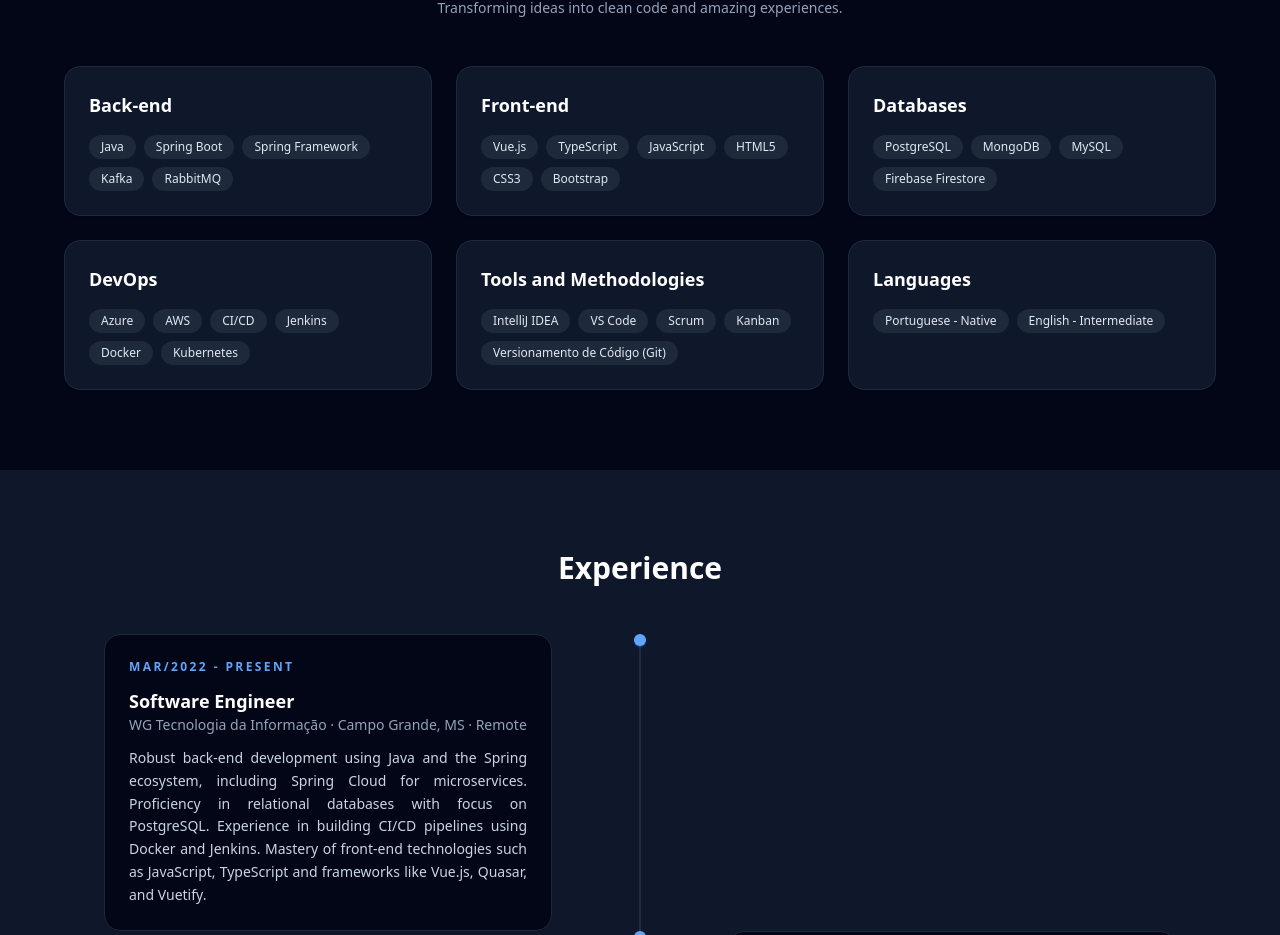
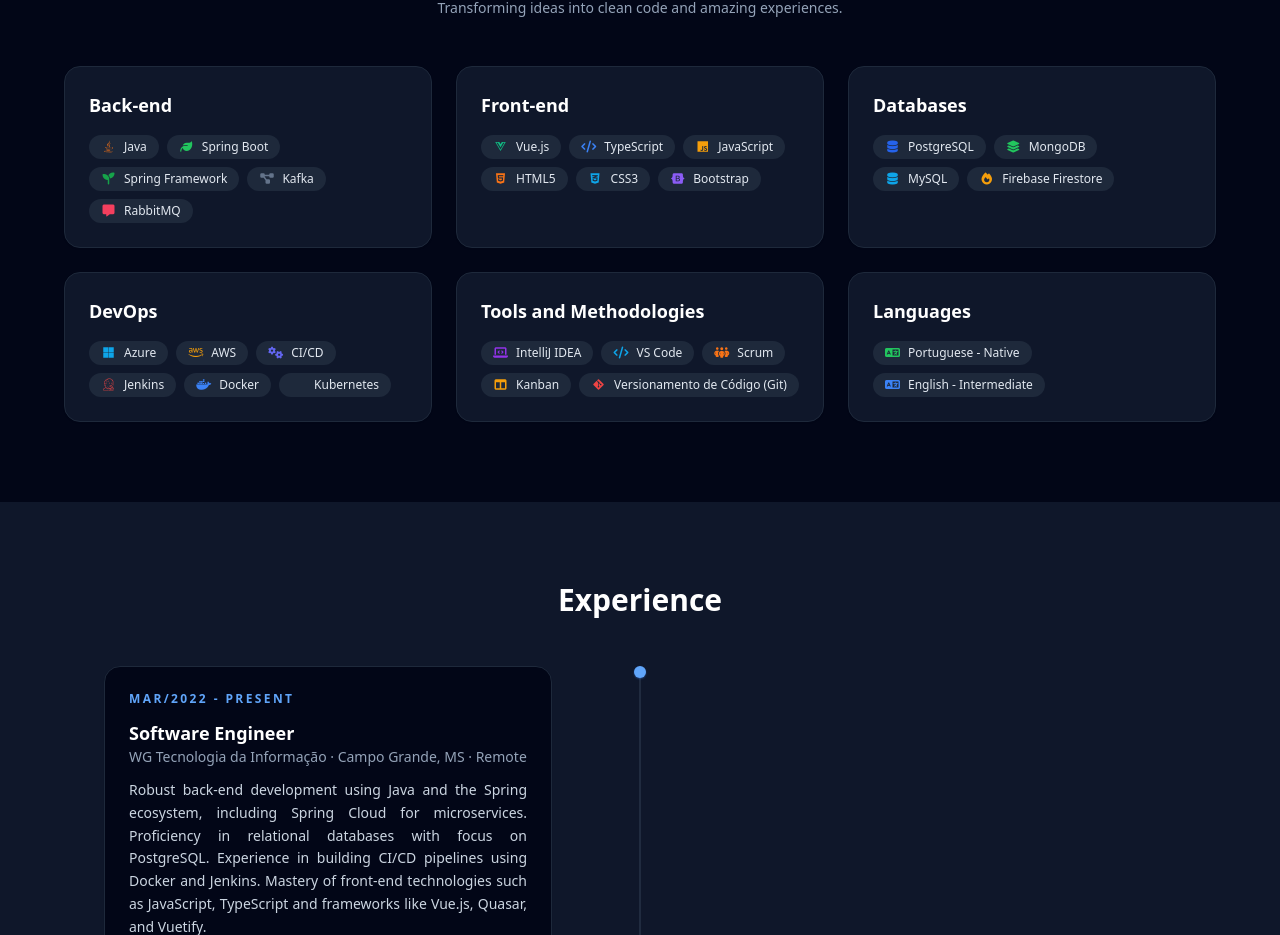
Before and after one commit to WenderGalan/WenderGalan.github.io, a Vue app: page / in a window 1280 px wide. Shown: the part 1399-2334 px from the top of the page. Built offline with nearby package versions, Linux system fonts and the light colour scheme.

Commit message:
fix: add Font Awesome icons to skills section and update styles

```diff
--- a/package.json
+++ b/package.json
@@ -9,6 +9,7 @@
     "preview": "vite preview"
   },
   "dependencies": {
+    "@fortawesome/fontawesome-free": "^6.6.0",
     "vue": "^3.4.38",
     "vue-i18n": "^9.14.0",
     "vue-router": "^4.4.3"
--- a/src/data/skills.ts
+++ b/src/data/skills.ts
@@ -1,7 +1,44 @@
-export const skills = {
-  backend: ['Java', 'Spring Boot', 'Spring Framework', 'Kafka', 'RabbitMQ'],
-  frontend: ['Vue.js', 'TypeScript', 'JavaScript', 'HTML5', 'CSS3', 'Bootstrap'],
-  databases: ['PostgreSQL', 'MongoDB', 'MySQL', 'Firebase Firestore'],
-  devops: ['Azure', 'AWS', 'CI/CD', 'Jenkins', 'Docker', 'Kubernetes'],
-  tools: ['IntelliJ IDEA', 'VS Code', 'Scrum', 'Kanban', 'Versionamento de Código (Git)']
+export type SkillItem = {
+  name: string;
+  color: string;
+  icon: string;
 };
+
+export const skills: Record<string, SkillItem[]> = {
+  backend: [
+    { name: 'Java', color: '#f97316', icon: 'fa-brands fa-java' },
+    { name: 'Spring Boot', color: '#22c55e', icon: 'fa-solid fa-leaf' },
+    { name: 'Spring Framework', color: '#16a34a', icon: 'fa-solid fa-seedling' },
+    { name: 'Kafka', color: '#64748b', icon: 'fa-solid fa-diagram-project' },
+    { name: 'RabbitMQ', color: '#f43f5e', icon: 'fa-solid fa-message' }
+  ],
+  frontend: [
+    { name: 'Vue.js', color: '#10b981', icon: 'fa-brands fa-vuejs' },
+    { name: 'TypeScript', color: '#3b82f6', icon: 'fa-solid fa-code' },
+    { name: 'JavaScript', color: '#f59e0b', icon: 'fa-brands fa-js' },
+    { name: 'HTML5', color: '#f97316', icon: 'fa-brands fa-html5' },
+    { name: 'CSS3', color: '#0ea5e9', icon: 'fa-brands fa-css3-alt' },
+    { name: 'Bootstrap', color: '#8b5cf6', icon: 'fa-brands fa-bootstrap' }
+  ],
+  databases: [
+    { name: 'PostgreSQL', color: '#2563eb', icon: 'fa-solid fa-database' },
+    { name: 'MongoDB', color: '#22c55e', icon: 'fa-solid fa-layer-group' },
+    { name: 'MySQL', color: '#0ea5e9', icon: 'fa-solid fa-database' },
+    { name: 'Firebase Firestore', color: '#f59e0b', icon: 'fa-solid fa-fire' }
+  ],
+  devops: [
+    { name: 'Azure', color: '#0ea5e9', icon: 'fa-brands fa-microsoft' },
+    { name: 'AWS', color: '#f59e0b', icon: 'fa-brands fa-aws' },
+    { name: 'CI/CD', color: '#6366f1', icon: 'fa-solid fa-gears' },
+    { name: 'Jenkins', color: '#ef4444', icon: 'fa-brands fa-jenkins' },
+    { name: 'Docker', color: '#3b82f6', icon: 'fa-brands fa-docker' },
+    { name: 'Kubernetes', color: '#2563eb', icon: 'fa-brands fa-kubernetes' }
+  ],
+  tools: [
+    { name: 'IntelliJ IDEA', color: '#9333ea', icon: 'fa-solid fa-laptop-code' },
+    { name: 'VS Code', color: '#0ea5e9', icon: 'fa-solid fa-code' },
+    { name: 'Scrum', color: '#f97316', icon: 'fa-solid fa-people-group' },
+    { name: 'Kanban', color: '#f59e0b', icon: 'fa-solid fa-table-columns' },
+    { name: 'Versionamento de Código (Git)', color: '#ef4444', icon: 'fa-brands fa-git-alt' }
+  ]
+};
--- a/src/main.css
+++ b/src/main.css
@@ -1,3 +1,5 @@
+@import '@fortawesome/fontawesome-free/css/all.min.css';
+
 @tailwind base;
 @tailwind components;
 @tailwind utilities;
--- a/src/sections/SkillsSection.vue
+++ b/src/sections/SkillsSection.vue
@@ -18,10 +18,15 @@
           <div class="mt-4 flex flex-wrap gap-2">
             <span
               v-for="skill in item.values"
-              :key="skill"
-              class="rounded-full bg-slate-100 px-3 py-1 text-xs font-medium text-slate-700 dark:bg-slate-800 dark:text-slate-200"
+              :key="skill.name"
+              class="inline-flex items-center gap-2 rounded-full bg-slate-100 px-3 py-1 text-xs font-medium text-slate-700 dark:bg-slate-800 dark:text-slate-200"
             >
-              {{ skill }}
+              <i
+                :class="['fa-fw', skill.icon]"
+                :style="{ color: skill.color }"
+                aria-hidden="true"
+              ></i>
+              {{ skill.name }}
             </span>
           </div>
         </article>
@@ -46,7 +51,10 @@
   {
     key: 'languages',
     labelKey: 'skills.languages.title',
-    values: [t('skills.languages.items.portuguese'), t('skills.languages.items.english')]
+    values: [
+      { name: t('skills.languages.items.portuguese'), color: '#22c55e', icon: 'fa-solid fa-language' },
+      { name: t('skills.languages.items.english'), color: '#3b82f6', icon: 'fa-solid fa-language' }
+    ]
   }
 ]);
 </script>
--- a/vite.config.ts
+++ b/vite.config.ts
@@ -2,6 +2,6 @@
 import vue from '@vitejs/plugin-vue';
 
 export default defineConfig({
-  base: '/WenderGalan.github.io/',
+  base: '/',
   plugins: [vue()]
 });
```
Also changed, not shown: 1 other file (tests, documents, lock files or other folders).
